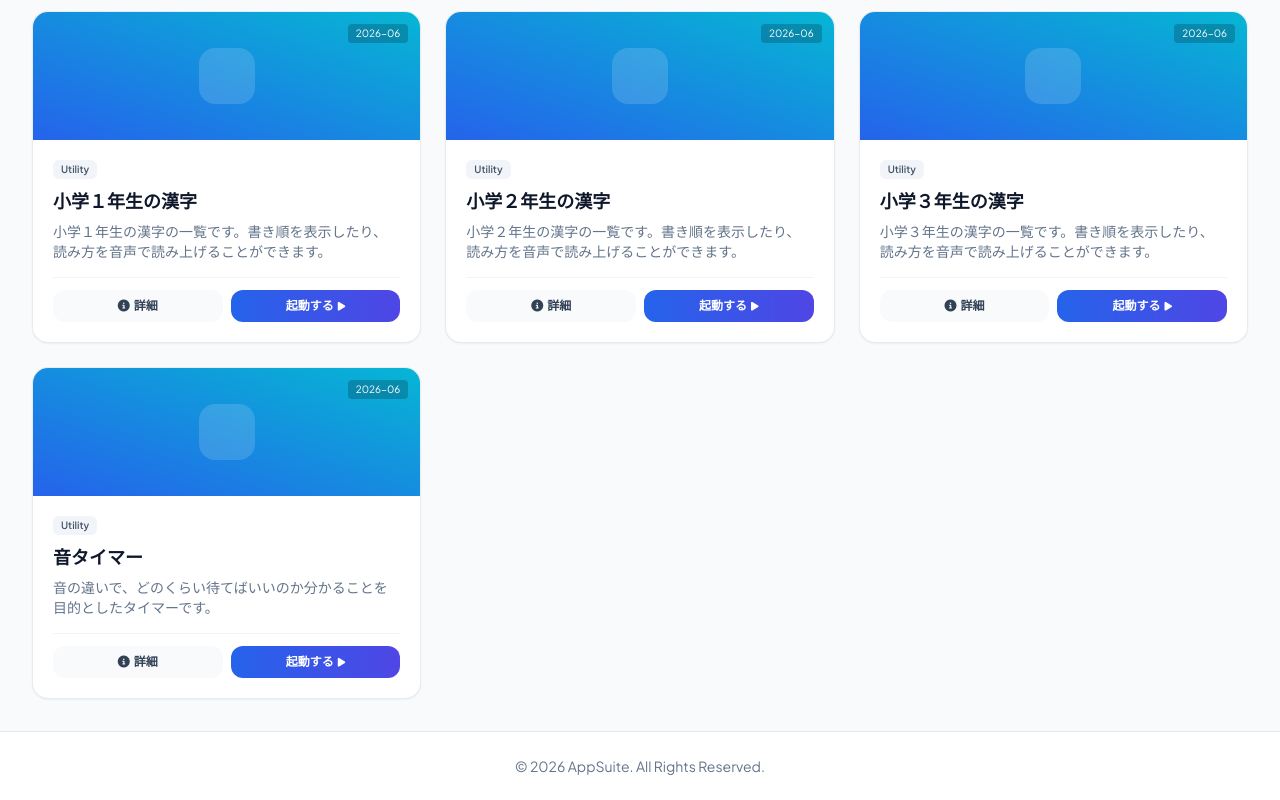
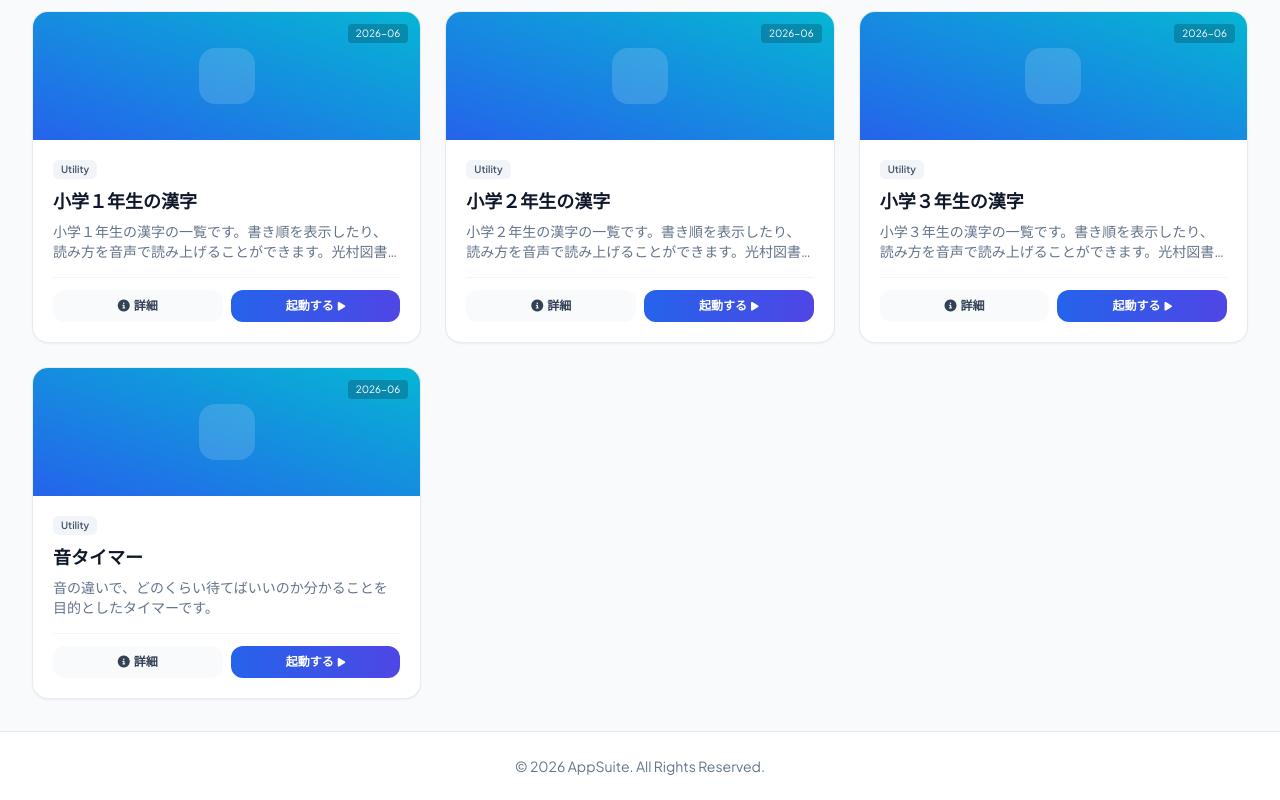
Before and after one commit to nakatasapporo-create/nakatasapporo-create.github.io, a plain HTML site: page index.html in a window 1280 px wide. Shown: the part 1879-2679 px from the top of the page. Drawn offline with nearby package versions, Linux system fonts and the light colour scheme.

Commit message:
Update index.html

```diff
--- a/index.html
+++ b/index.html
@@ -260,7 +260,7 @@
        {
         id: "1nenkanji",
         title: "小学１年生の漢字",
-        description: "小学１年生の漢字の一覧です。書き順を表示したり、読み方を音声で読み上げることができます。",
+        description: "小学１年生の漢字の一覧です。書き順を表示したり、読み方を音声で読み上げることができます。光村図書に準拠した順番になっているはずです。",
         category: "utility",
         tags: ["Utility"],
         icon: "fa-solid fa-chart-kanban",
@@ -271,7 +271,7 @@
       {
         id: "2nenkanji",
         title: "小学２年生の漢字",
-        description: "小学２年生の漢字の一覧です。書き順を表示したり、読み方を音声で読み上げることができます。",
+        description: "小学２年生の漢字の一覧です。書き順を表示したり、読み方を音声で読み上げることができます。光村図書に準拠した順番になっているはずです。",
         category: "utility",
         tags: ["Utility"],
         icon: "fa-solid fa-chart-kanban",
@@ -282,7 +282,7 @@
        {
         id: "3nenkanji",
         title: "小学３年生の漢字",
-        description: "小学３年生の漢字の一覧です。書き順を表示したり、読み方を音声で読み上げることができます。",
+        description: "小学３年生の漢字の一覧です。書き順を表示したり、読み方を音声で読み上げることができます。光村図書に準拠した順番になっているはずです。",
         category: "utility",
         tags: ["Utility"],
         icon: "fa-solid fa-chart-kanban",
```
